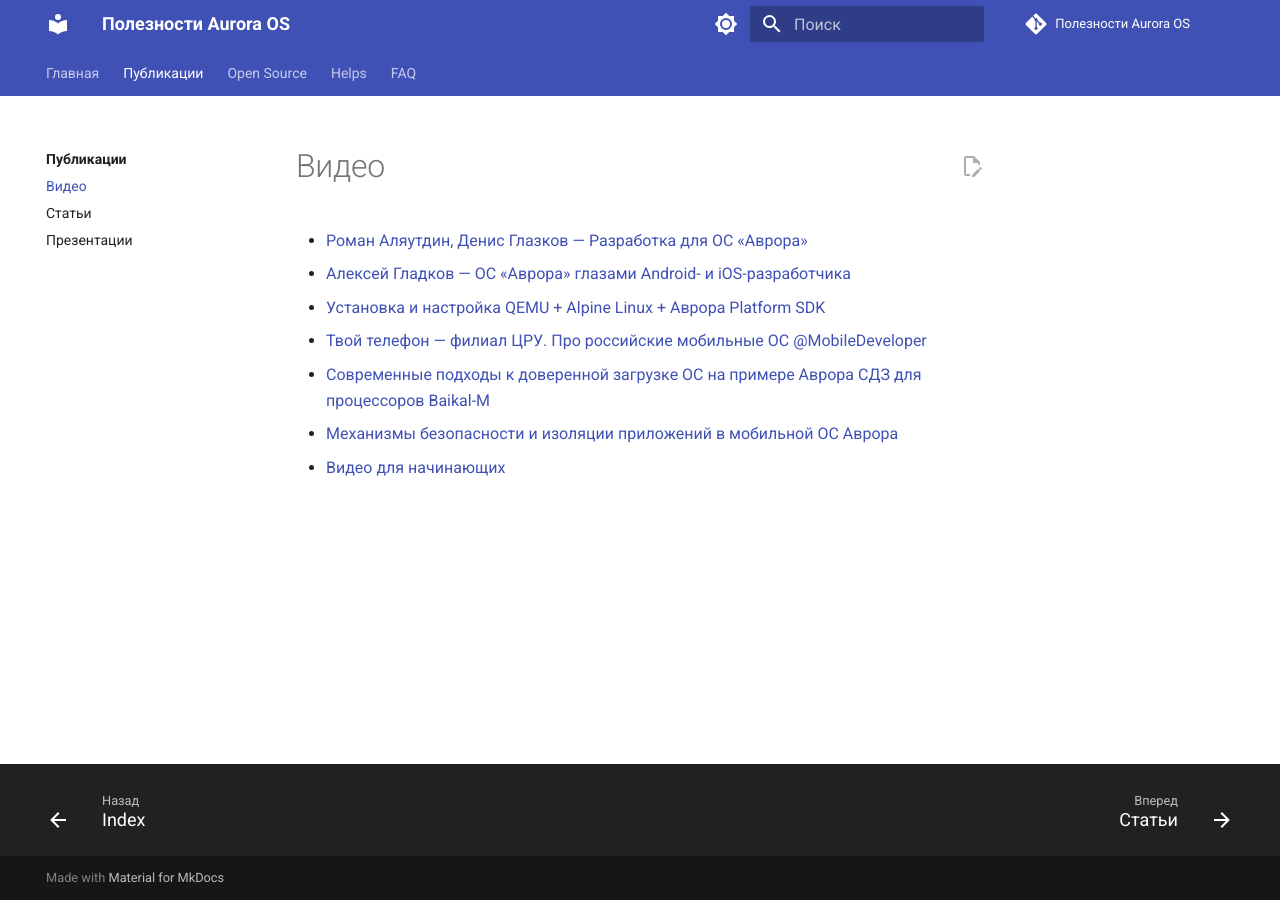
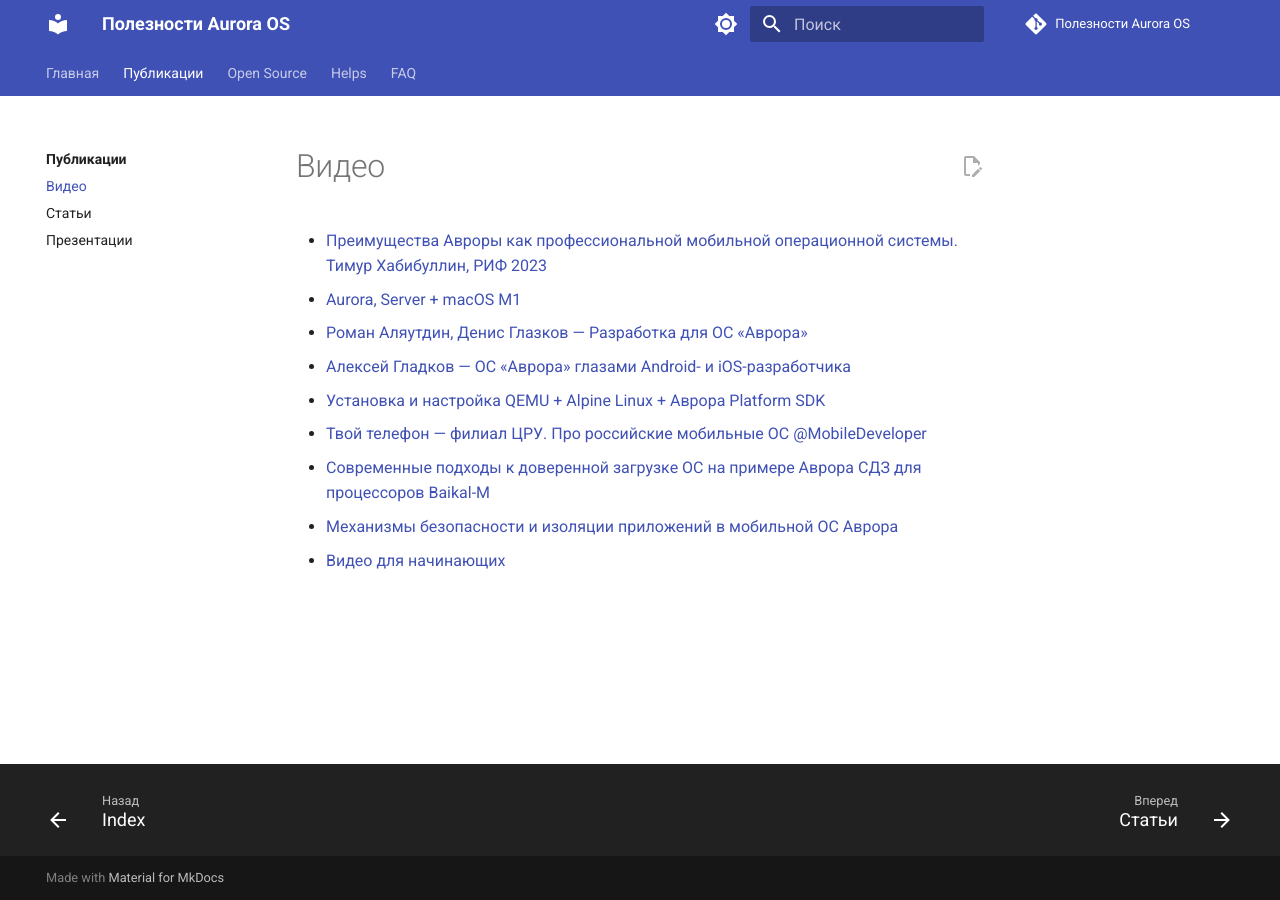
Before and after one commit to keygenqt/awesome-aurora, an MkDocs documentation site: the page built from docs/publications/video.md, in a window 1280 px wide. Built offline with MkDocs 1.6.1 and Material for MkDocs 9.7.7, drawn with Linux system fonts in a browser that asks for light colours; comment, search, counter and statistics services are not loaded.

Commit message:
Update video

```diff
--- a/docs/publications/video.md
+++ b/docs/publications/video.md
@@ -1,6 +1,8 @@
 Видео
 ===================
 
+* [Преимущества Авроры как профессиональной мобильной операционной системы. Тимур Хабибуллин, РИФ 2023](https://youtu.be/yTKSMzg5oas)
+* [Aurora, Server + macOS M1](https://youtu.be/Wk4YdCmyAkE)
 * [Роман Аляутдин, Денис Глазков — Разработка для ОС «Аврора»](https://youtu.be/s0AraORVyNw)
 * [Алексей Гладков — ОС «Аврора» глазами Android- и iOS-разработчика](https://youtu.be/vPbAHQy7OBw)
 * [Установка и настройка QEMU + Alpine Linux + Аврора Platform SDK](https://youtu.be/tEoVFhmMeTQ)
```
